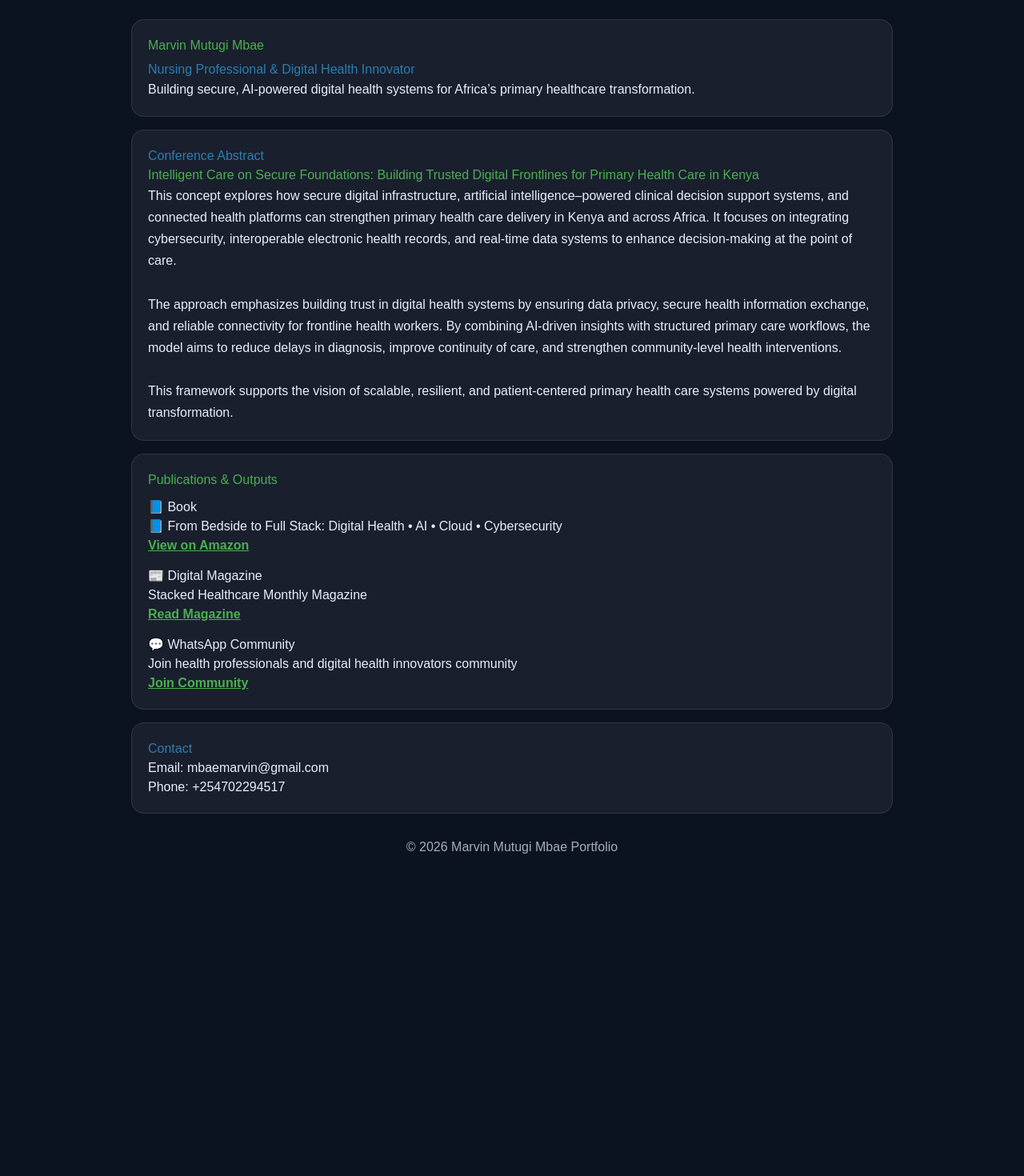
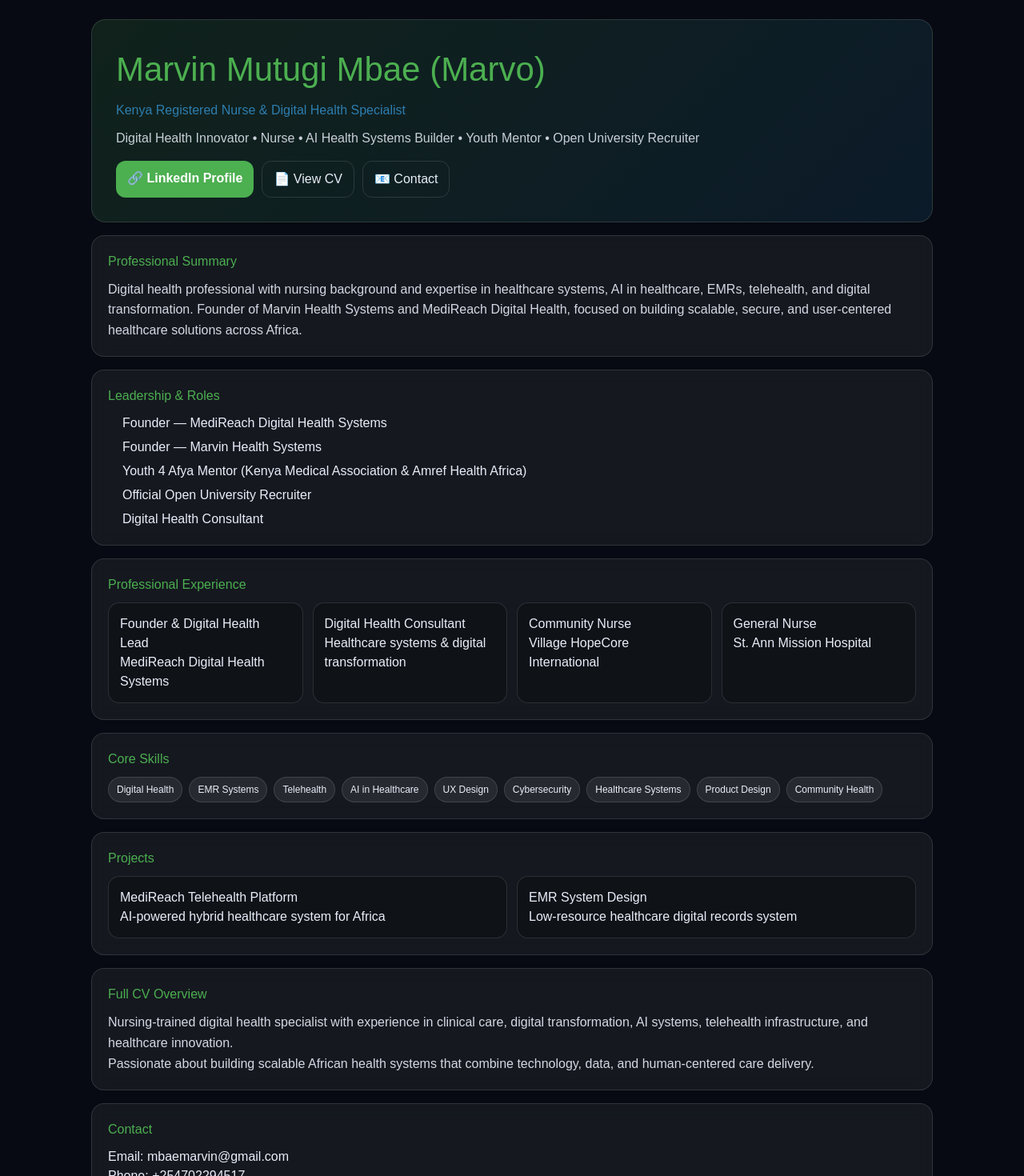
Before and after one commit to mbaemarvin-afk/marvin-health-systems, a Next.js app: page / in a window 1280 px wide. Shown: the top 1470 px of the page at 80% size. Before the commit the page ends 1095 px from the top, so only its background shows below. Built offline with nearby package versions, Linux system fonts and the light colour scheme.

Commit message:
Refactor personal portfolio page with new styles

```diff
--- a/app/page.tsx
+++ b/app/page.tsx
@@ -1,112 +1,284 @@
-// app/page.tsx (PERSONAL PORTFOLIO - UPDATED)
-// Marvin Mutugi Mbae Portfolio
+"use client";
 
 import React from "react";
+import { motion } from "framer-motion";
 
-const BRAND_NAME = "Marvin Mutugi Mbae Portfolio";
-const FULL_NAME = "Marvin Mutugi Mbae";
-const TITLE = "Nursing Professional & Digital Health Innovator";
-
-const THEME = {
+const COLORS = {
+  bg: "#070A12",
+  card: "rgba(255,255,255,0.06)",
+  border: "rgba(255,255,255,0.12)",
+  text: "#E8EEF9",
   primary: "#4CAF50",
   secondary: "#2E7DAF",
-  neutral: "#333333",
-  bg: "#0b1220",
-  card: "rgba(255,255,255,0.06)",
-  text: "#e8eefc"
 };
 
-const ABSTRACT_TITLE = "Intelligent Care on Secure Foundations: Building Trusted Digital Frontlines for Primary Health Care in Kenya";
+const FULL_NAME = "Marvin Mutugi Mbae (Marvo)";
+const TITLE = "Kenya Registered Nurse & Digital Health Specialist";
 
-const ABSTRACT = `This concept explores how secure digital infrastructure, artificial intelligence–powered clinical decision support systems, and connected health platforms can strengthen primary health care delivery in Kenya and across Africa. It focuses on integrating cybersecurity, interoperable electronic health records, and real-time data systems to enhance decision-making at the point of care.
+const LINKEDIN = "https://www.linkedin.com/in/marvin-mutugi-0248a2128/";
 
-The approach emphasizes building trust in digital health systems by ensuring data privacy, secure health information exchange, and reliable connectivity for frontline health workers. By combining AI-driven insights with structured primary care workflows, the model aims to reduce delays in diagnosis, improve continuity of care, and strengthen community-level health interventions.
+const CV_SUMMARY = `
+Digital health professional with nursing background and expertise in healthcare systems, AI in healthcare, EMRs, telehealth, and digital transformation.
 
-This framework supports the vision of scalable, resilient, and patient-centered primary health care systems powered by digital transformation.`;
-
-const BOOK_TITLE = "📘 From Bedside to Full Stack: Digital Health • AI • Cloud • Cybersecurity";
-const BOOK_LINK = "https://lnkd.in/d9y8X9KW";
-
-const MAGAZINE_TITLE = "Stacked Healthcare Monthly Magazine";
-const MAGAZINE_LINK = "https://lnkd.in/dq3St_Na";
-
-const WHATSAPP_COMMUNITY = "https://lnkd.in/d7wwuKmt";
-
-const EMAIL = "mbaemarvin@gmail.com";
-const PHONE = "+254702294517";
+Founder of Marvin Health Systems and MediReach Digital Health, focused on building scalable, secure, and user-centered healthcare solutions across Africa.
+`;
 
 export default function Page() {
   return (
-    <main style={{ background: THEME.bg, color: THEME.text, minHeight: "100vh" }}>
-      <div style={{ maxWidth: 1000, margin: "0 auto", padding: 24 }}>
+    <main style={styles.main}>
+      <div style={styles.container}>
 
         {/* HERO */}
-        <section style={cardStyle}>
-          <h1 style={{ color: THEME.primary, marginBottom: 6 }}>{FULL_NAME}</h1>
-          <h2 style={{ color: THEME.secondary, marginTop: 0 }}>{TITLE}</h2>
-          <p style={{ lineHeight: 1.6 }}>
-            Building secure, AI-powered digital health systems for Africa’s primary healthcare transformation.
+        <motion.section
+          initial={{ opacity: 0, y: 30 }}
+          animate={{ opacity: 1, y: 0 }}
+          transition={{ duration: 0.6 }}
+          style={styles.hero}
+        >
+          <h1 style={styles.h1}>{FULL_NAME}</h1>
+          <h2 style={styles.h2}>{TITLE}</h2>
+
+          <p style={styles.subtext}>
+            Digital Health Innovator • Nurse • AI Health Systems Builder • Youth Mentor • Open University Recruiter
           </p>
-        </section>
 
-        {/* ABSTRACT */}
-        <section style={cardStyle}>
-          <h2 style={{ color: THEME.secondary }}>Conference Abstract</h2>
-          <h3 style={{ color: THEME.primary }}>{ABSTRACT_TITLE}</h3>
-          <p style={{ whiteSpace: "pre-line", lineHeight: 1.7 }}>
-            {ABSTRACT}
-          </p>
-        </section>
+          <div style={styles.btnRow}>
+            <a href={LINKEDIN} target="_blank" style={styles.primaryBtn}>
+              🔗 LinkedIn Profile
+            </a>
+            <a href="#cv" style={styles.btn}>📄 View CV</a>
+            <a href="mailto:mbaemarvin@gmail.com" style={styles.btn}>📧 Contact</a>
+          </div>
+        </motion.section>
 
-        {/* PUBLICATIONS */}
-        <section style={cardStyle}>
-          <h2 style={{ color: THEME.primary }}>Publications & Outputs</h2>
+        {/* SUMMARY */}
+        <motion.section
+          whileInView={{ opacity: 1, y: 0 }}
+          initial={{ opacity: 0, y: 30 }}
+          transition={{ duration: 0.5 }}
+          style={styles.card}
+        >
+          <h3 style={styles.title}>Professional Summary</h3>
+          <p style={styles.text}>{CV_SUMMARY}</p>
+        </motion.section>
 
-          <div style={{ marginTop: 10 }}>
-            <h3>📘 Book</h3>
-            <p>{BOOK_TITLE}</p>
-            <a href={BOOK_LINK} target="_blank" style={linkStyle}>View on Amazon</a>
+        {/* ROLES */}
+        <motion.section style={styles.card}>
+          <h3 style={styles.title}>Leadership & Roles</h3>
+
+          <ul style={styles.list}>
+            <li>Founder — MediReach Digital Health Systems</li>
+            <li>Founder — Marvin Health Systems</li>
+            <li>Youth 4 Afya Mentor (Kenya Medical Association & Amref Health Africa)</li>
+            <li>Official Open University Recruiter</li>
+            <li>Digital Health Consultant</li>
+          </ul>
+        </motion.section>
+
+        {/* EXPERIENCE */}
+        <motion.section style={styles.card}>
+          <h3 style={styles.title}>Professional Experience</h3>
+
+          <div style={styles.grid}>
+            <div style={styles.smallCard}>
+              <h4>Founder & Digital Health Lead</h4>
+              <p>MediReach Digital Health Systems</p>
             </div>
 
-          <div style={{ marginTop: 14 }}>
-            <h3>📰 Digital Magazine</h3>
-            <p>{MAGAZINE_TITLE}</p>
-            <a href={MAGAZINE_LINK} target="_blank" style={linkStyle}>Read Magazine</a>
+            <div style={styles.smallCard}>
+              <h4>Digital Health Consultant</h4>
+              <p>Healthcare systems & digital transformation</p>
             </div>
 
-          <div style={{ marginTop: 14 }}>
-            <h3>💬 WhatsApp Community</h3>
-            <p>Join health professionals and digital health innovators community</p>
-            <a href={WHATSAPP_COMMUNITY} target="_blank" style={linkStyle}>Join Community</a>
+            <div style={styles.smallCard}>
+              <h4>Community Nurse</h4>
+              <p>Village HopeCore International</p>
             </div>
-        </section>
+
+            <div style={styles.smallCard}>
+              <h4>General Nurse</h4>
+              <p>St. Ann Mission Hospital</p>
+            </div>
+          </div>
+        </motion.section>
+
+        {/* SKILLS */}
+        <motion.section style={styles.card}>
+          <h3 style={styles.title}>Core Skills</h3>
+
+          <div style={styles.badges}>
+            {[
+              "Digital Health",
+              "EMR Systems",
+              "Telehealth",
+              "AI in Healthcare",
+              "UX Design",
+              "Cybersecurity",
+              "Healthcare Systems",
+              "Product Design",
+              "Community Health",
+            ].map((s) => (
+              <span key={s} style={styles.badge}>{s}</span>
+            ))}
+          </div>
+        </motion.section>
+
+        {/* PROJECTS */}
+        <motion.section style={styles.card}>
+          <h3 style={styles.title}>Projects</h3>
+
+          <div style={styles.grid}>
+            <div style={styles.smallCard}>
+              <h4>MediReach Telehealth Platform</h4>
+              <p>AI-powered hybrid healthcare system for Africa</p>
+            </div>
+
+            <div style={styles.smallCard}>
+              <h4>EMR System Design</h4>
+              <p>Low-resource healthcare digital records system</p>
+            </div>
+          </div>
+        </motion.section>
+
+        {/* CV FULL */}
+        <motion.section
+          id="cv"
+          style={styles.card}
+          whileInView={{ opacity: 1 }}
+        >
+          <h3 style={styles.title}>Full CV Overview</h3>
+
+          <p style={styles.text}>
+            Nursing-trained digital health specialist with experience in clinical care,
+            digital transformation, AI systems, telehealth infrastructure, and healthcare innovation.
+          </p>
+
+          <p style={styles.text}>
+            Passionate about building scalable African health systems that combine
+            technology, data, and human-centered care delivery.
+          </p>
+        </motion.section>
 
         {/* CONTACT */}
-        <section style={cardStyle}>
-          <h2 style={{ color: THEME.secondary }}>Contact</h2>
-          <p>Email: {EMAIL}</p>
-          <p>Phone: {PHONE}</p>
-        </section>
+        <motion.section style={styles.card}>
+          <h3 style={styles.title}>Contact</h3>
+          <p>Email: mbaemarvin@gmail.com</p>
+          <p>Phone: +254702294517</p>
+        </motion.section>
 
         {/* FOOTER */}
-        <footer style={{ textAlign: "center", marginTop: 30, opacity: 0.7 }}>
-          © {new Date().getFullYear()} {BRAND_NAME}
+        <footer style={styles.footer}>
+          © {new Date().getFullYear()} Marvin Health Systems • Built for Global Digital Health Impact
         </footer>
+
       </div>
     </main>
   );
 }
 
-const cardStyle: React.CSSProperties = {
-  background: "rgba(255,255,255,0.06)",
+/* ================= STYLES ================= */
+
+const styles: any = {
+  main: {
+    background: COLORS.bg,
+    color: COLORS.text,
+    fontFamily: "Arial",
+  },
+  container: {
+    maxWidth: 1100,
+    margin: "0 auto",
+    padding: 24,
+  },
+  hero: {
+    padding: 30,
+    borderRadius: 18,
+    background: "linear-gradient(135deg, rgba(76,175,80,0.15), rgba(46,125,175,0.15))",
+    border: `1px solid ${COLORS.border}`,
+    marginBottom: 16,
+  },
+  h1: {
+    fontSize: 42,
+    margin: 0,
+    color: COLORS.primary,
+  },
+  h2: {
+    color: COLORS.secondary,
+    marginTop: 8,
+  },
+  subtext: {
+    marginTop: 10,
+    opacity: 0.85,
+    lineHeight: 1.6,
+  },
+  btnRow: {
+    display: "flex",
+    gap: 10,
+    flexWrap: "wrap",
+    marginTop: 15,
+  },
+  btn: {
+    padding: "10px 14px",
+    borderRadius: 12,
+    border: `1px solid ${COLORS.border}`,
+    color: COLORS.text,
+    textDecoration: "none",
+  },
+  primaryBtn: {
+    padding: "10px 14px",
+    borderRadius: 12,
+    background: COLORS.primary,
+    color: "#fff",
+    textDecoration: "none",
+    fontWeight: "bold",
+  },
+  card: {
     padding: 20,
     borderRadius: 16,
+    background: COLORS.card,
+    border: `1px solid ${COLORS.border}`,
     marginBottom: 16,
-  border: "1px solid rgba(255,255,255,0.1)"
+    backdropFilter: "blur(10px)",
+  },
+  title: {
+    color: COLORS.primary,
+    marginBottom: 10,
+  },
+  text: {
+    lineHeight: 1.6,
+    opacity: 0.9,
+  },
+  list: {
+    paddingLeft: 18,
+    display: "grid",
+    gap: 6,
+  },
+  grid: {
+    display: "grid",
+    gridTemplateColumns: "repeat(auto-fit, minmax(220px, 1fr))",
+    gap: 12,
+  },
+  smallCard: {
+    padding: 14,
+    borderRadius: 14,
+    background: "rgba(0,0,0,0.25)",
+    border: `1px solid ${COLORS.border}`,
+  },
+  badges: {
+    display: "flex",
+    flexWrap: "wrap",
+    gap: 8,
+  },
+  badge: {
+    padding: "6px 10px",
+    borderRadius: 20,
+    fontSize: 12,
+    background: "rgba(255,255,255,0.08)",
+    border: `1px solid ${COLORS.border}`,
+  },
+  footer: {
+    textAlign: "center",
+    opacity: 0.6,
+    marginTop: 20,
+    fontSize: 13,
+  },
 };
-
-const linkStyle: React.CSSProperties = {
-  color: "#4CAF50",
-  textDecoration: "underline",
-  fontWeight: "bold"
-};
```
Lines whose indentation alone changed are shown as unchanged.
